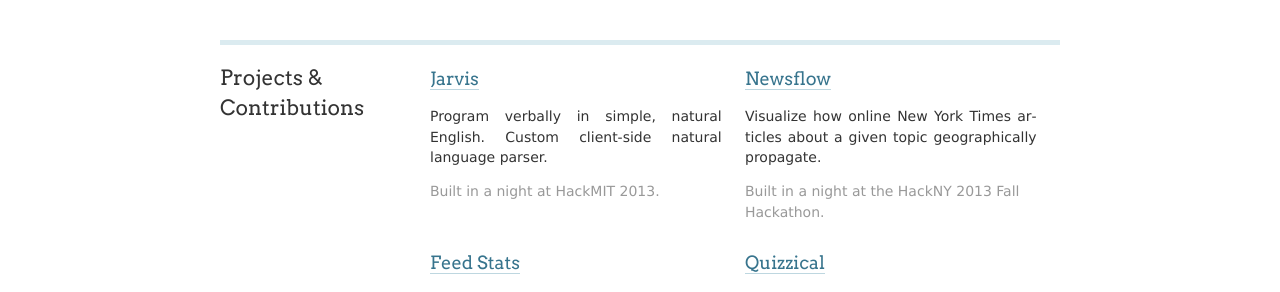
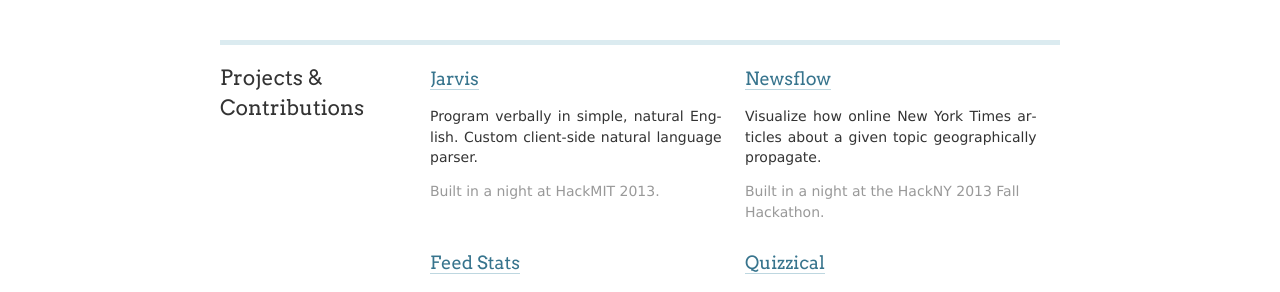
Before and after one commit to hellojwilde/hellojwilde.github.io, a Jekyll site: the page built from index.html, in a window 1280 px wide. Shown: the part 689-981 px from the top of the page. Built offline with Jekyll 4.4.1, drawn with Linux system fonts in a browser that asks for light colours; nearby versions of some CDN libraries.

Commit message:
Hyphenate.

```diff
--- a/index.html
+++ b/index.html
@@ -43,7 +43,7 @@
                 </a></h3>
 
                 <p class="project-summary">
-                    Program verbally in simple, natural English. Custom client-side natural language parser.
+                    Program verbally in simple, natural Eng&shy;lish. Custom client-side natural lang&shy;uage parser.
                 </p>
 
                 <abbr class="date" name="2013">
```
